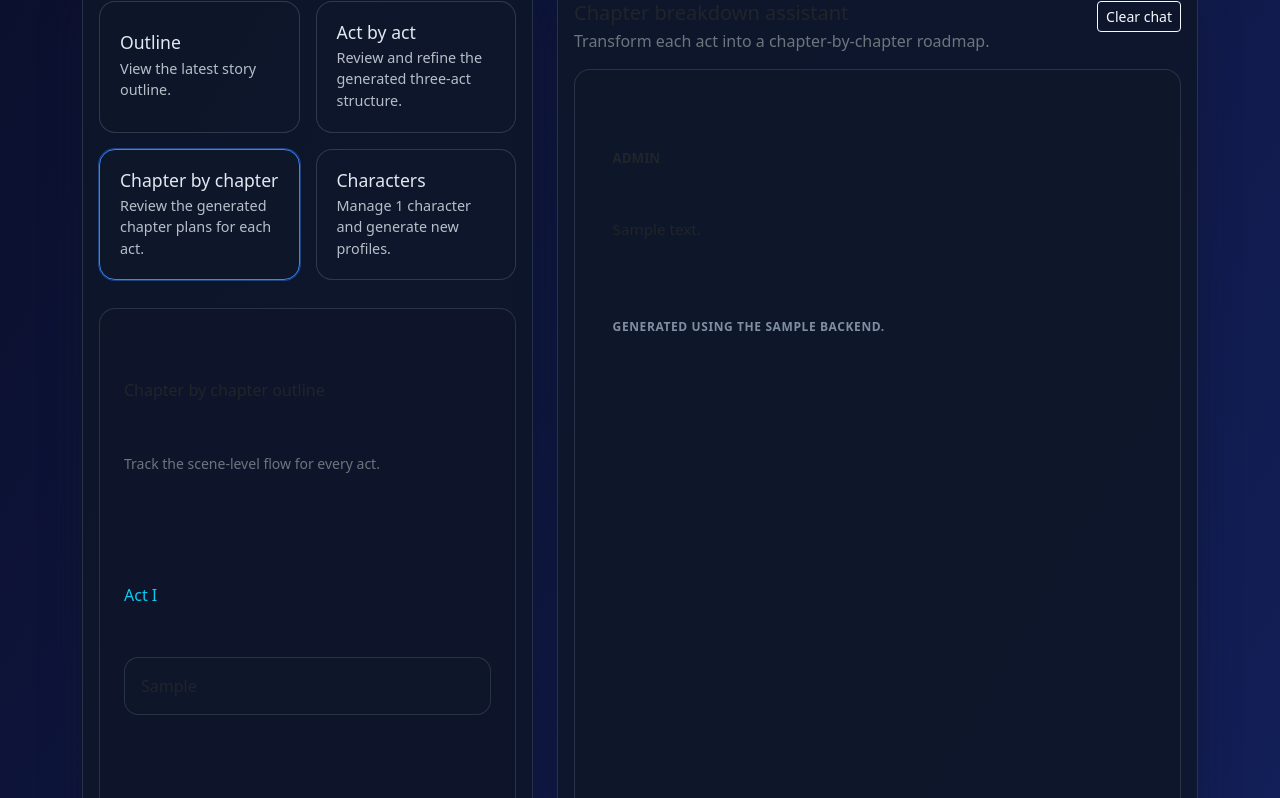
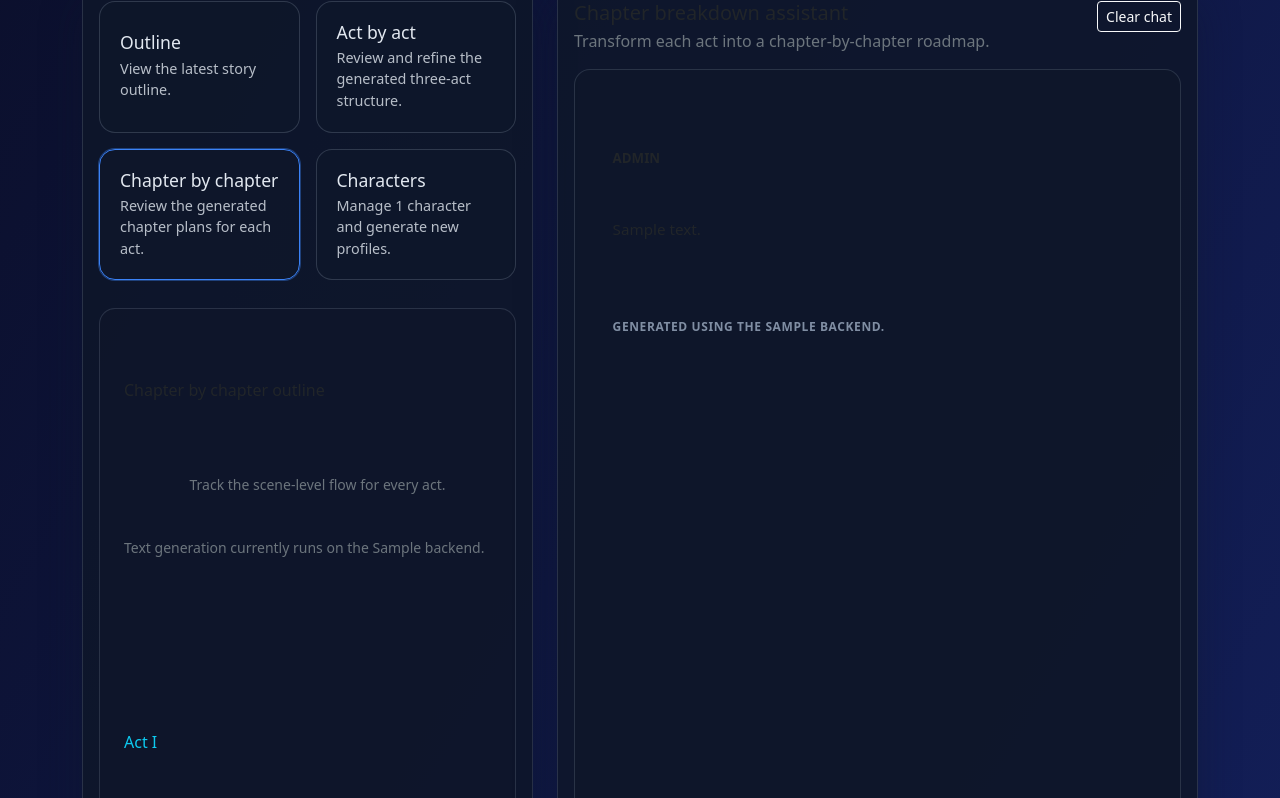
Before and after one commit to Neperienx/bookPipelineWebApp, a Flask app: template templates/project.html in a window 1280 px wide, after a click that opens the changed part. Shown: the part 198-996 px from the top of the page. Run offline with Flask 3, Linux system fonts and the light colour scheme; tables that the repository leaves empty hold one stand-in row (values such as "Sample post"); the template is opened without the code that fills it: values that come from a table or form of the project are taken from there, most other values are stand-ins (such as "Sample title", 1, 10 or a date in 2020).

Commit message:
Surface compute backend hint on chapter outline

```diff
--- a/chat_interface.py
+++ b/chat_interface.py
@@ -390,6 +390,8 @@ def create_app() -> Flask:
                 else:
                     error = "Please enter a message before sending."
 
+        device_hint = _compute_device_hint()
+
         return render_template(
             "project.html",
             project=project,
@@ -403,6 +405,7 @@ def create_app() -> Flask:
             chapter_error=chapter_error,
             chapter_success=chapter_success,
             chapter_count_value=chapter_count_value,
+            device_hint=device_hint,
         )
 
     @app.route(
--- a/templates/project.html
+++ b/templates/project.html
@@ -292,7 +292,12 @@
             <div class="outline-content d-flex flex-column gap-3">
               <div>
                 <h3 class="h6 mb-1">Chapter by chapter outline</h3>
-                <p class="text-secondary mb-0 small">Track the scene-level flow for every act.</p>
+                <p class="text-secondary mb-0 small">
+                  Track the scene-level flow for every act.
+                  {% if device_hint %}
+                    <span class="d-block">Text generation currently runs on the {{ device_hint }} backend.</span>
+                  {% endif %}
+                </p>
               </div>
               {% if project.act1_chapters or project.act2_chapters or project.act3_chapters %}
                 <div class="d-flex flex-column gap-3">
```
